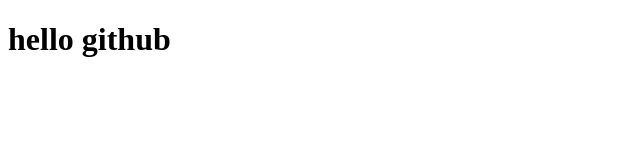
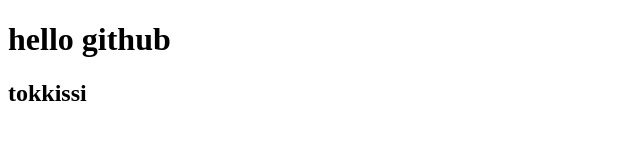
Before and after one commit to tokkissi/github_test, a plain HTML site: page index.html in a window 1280 px wide. Shown: the whole page, without its empty margins (0-640 px from the left). Drawn offline with Linux system fonts and the light colour scheme.

Commit message:
update
add text tokkissi

```diff
--- a/index.html
+++ b/index.html
@@ -8,5 +8,6 @@
 </head>
 <body>
     <h1>hello github</h1>
+    <h2>tokkissi</h2>
 </body>
 </html>
```
